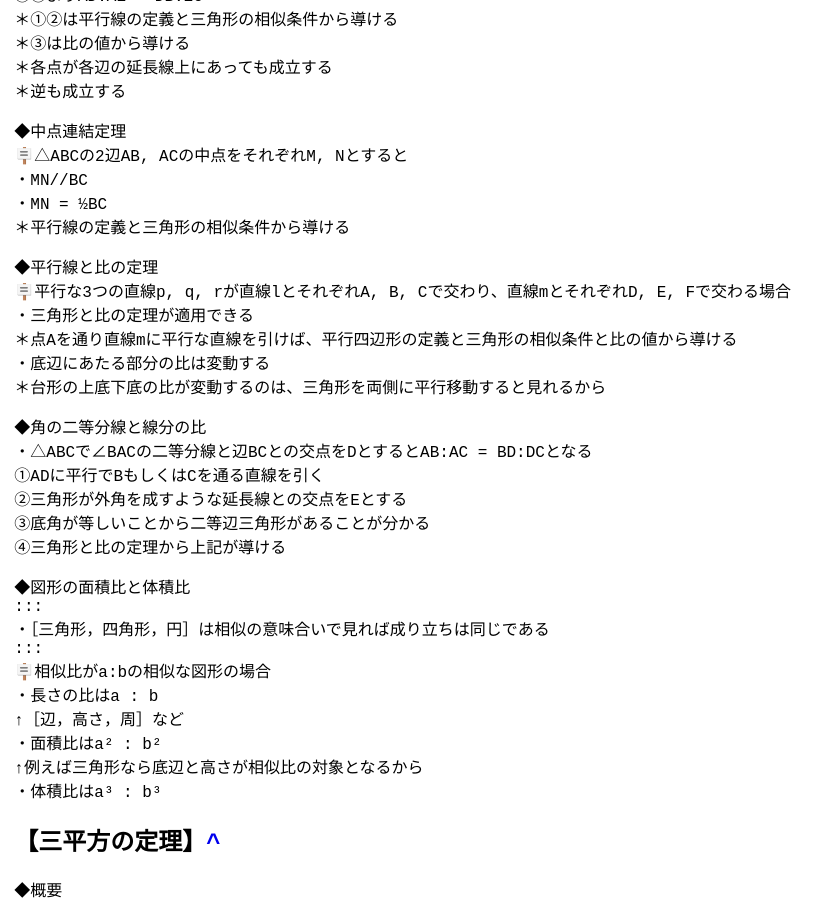
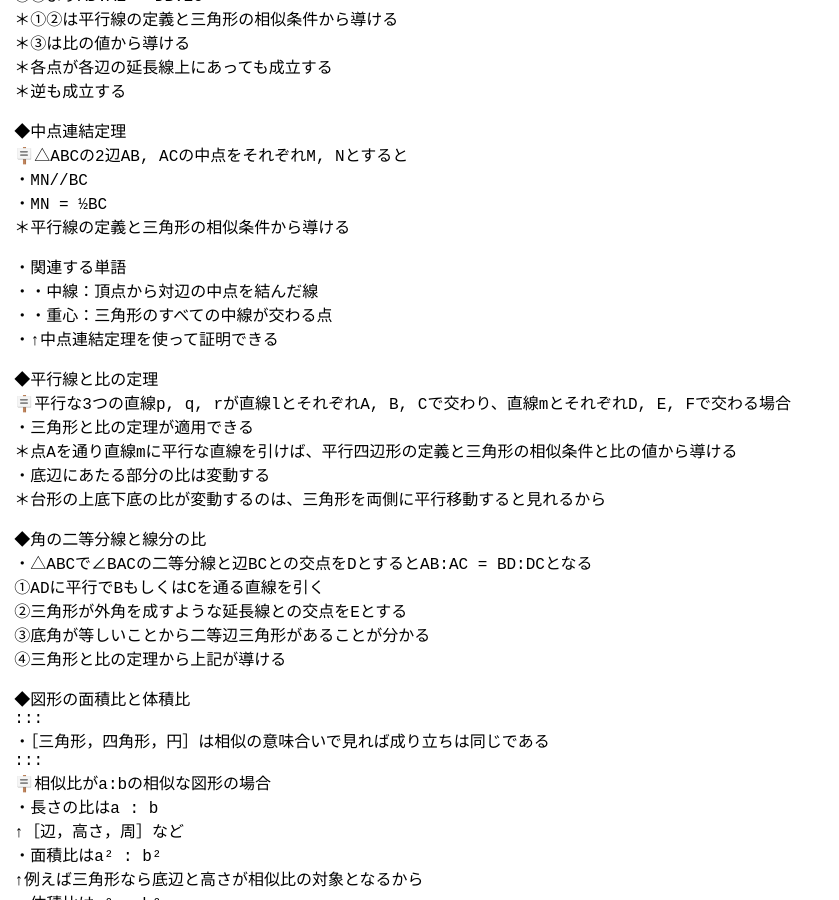
Before and after one commit to zoldof/algo-notes-ci, a Jekyll site: the page built from docs/dist/chu3-1/index.md, in a window 1280 px wide and 900 px high, scrolled down 7958 px. Shown: the whole window, without its empty margins (0-839 px from the left). Built offline with Jekyll 4.4.1, drawn with Linux system fonts in a browser that asks for light colours.

Commit message:
Update index.md

```diff
--- a/docs/dist/chu3-1/index.md
+++ b/docs/dist/chu3-1/index.md
@@ -287,7 +287,7 @@ title: 中3数学【数学の役立て方】【基礎知識】
 
 ## 【相似】
 
-◆言葉遣い
+◆単語
 ・頂角：頂点を角度に着目して説明するときの言い方
 ↑二等辺三角形での扱いから、より広範囲に適用させた形
 ・成す角：頂点を頂角のできる様に主眼を置いて説明するときの言い方
@@ -345,6 +345,11 @@ title: 中3数学【数学の役立て方】【基礎知識】
 ・MN//BC
 ・MN = &#189;BC
 ＊平行線の定義と三角形の相似条件から導ける
+
+・関連する単語
+・・中線：頂点から対辺の中点を結んだ線
+・・重心：三角形のすべての中線が交わる点
+・↑中点連結定理を使って証明できる
 
 ◆平行線と比の定理
 &#129703;平行な3つの直線p, q, rが直線lとそれぞれA, B, Cで交わり、直線mとそれぞれD, E, Fで交わる場合
```
